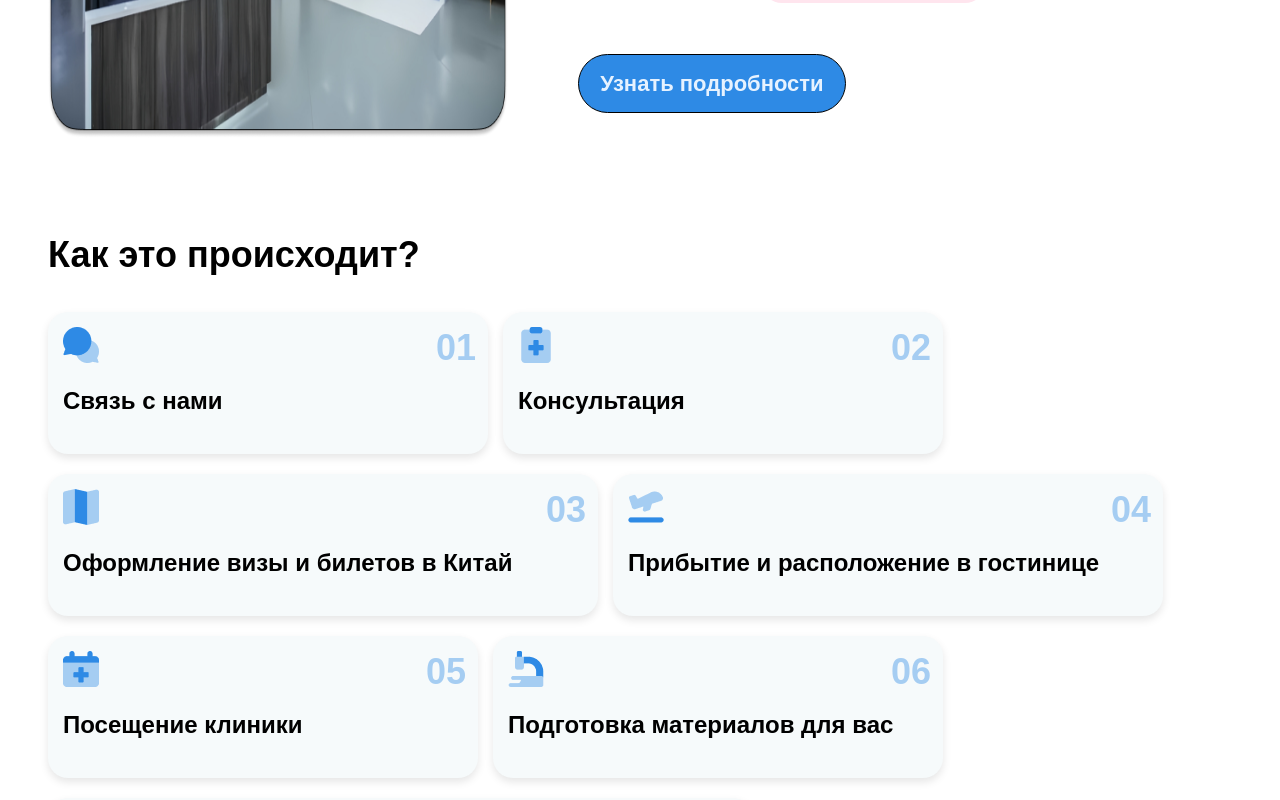
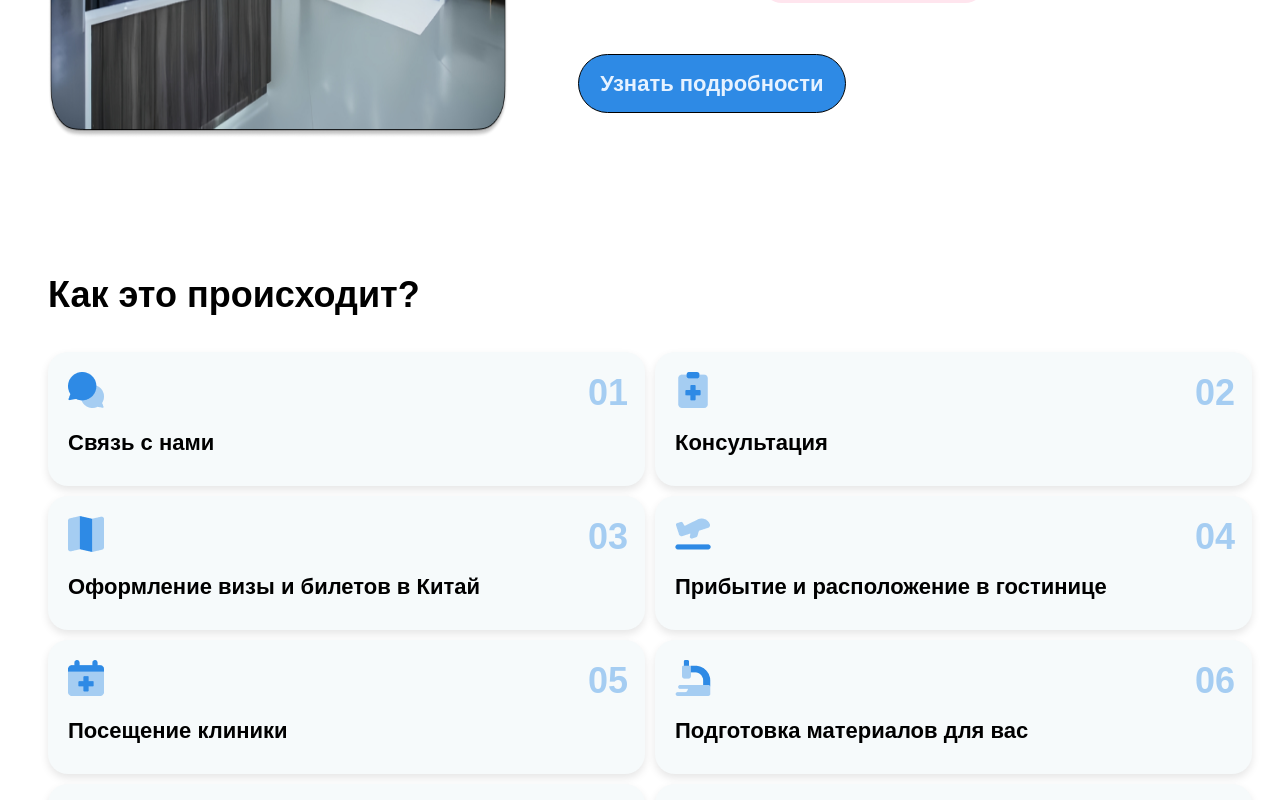
Before and after one commit to VoRaX00/Dentistry, a Next.js app: page / in a window 1280 px wide. Shown: the part 460-1260 px from the top of the page. Built offline with nearby package versions, Linux system fonts and the light colour scheme.

Commit message:
adaptive HowIt

```diff
--- a/src/app/page.tsx
+++ b/src/app/page.tsx
@@ -19,7 +19,12 @@ export default function Home() {
             </Head>
             <Heading/>
             <Hero/>
+
+        </div>
+        <div className={styles.text}>
             <HowIt/>
+        </div>
+        <div className={styles.container}>
             <Services/>
             <Contacts/>
         </div>
--- a/src/components/Card.tsx
+++ b/src/components/Card.tsx
@@ -12,8 +12,8 @@ type ContactCardProps = {
 export const Card: React.FC<ContactCardProps> = ({ text, number, imgSrc, width, height }) => {
     return (
         <div className={styles.card} style={{
-            width: width,
-            maxHeight: height,
+            width,
+            height: height,
         }}>
             <div className={styles.iconTextContainer}>
                 <img src={imgSrc} alt="message" className={styles.icon}/>
--- a/src/styles/Card.module.css
+++ b/src/styles/Card.module.css
@@ -6,11 +6,14 @@
     align-items: flex-start;
     background-color: #f6fafb;
     border-radius: 20px;
-    padding: 15px;
+    padding: 20px;
+    box-sizing: border-box;
     box-shadow: 0 4px 8px rgba(0, 0, 0, 0.1);
+    flex: 1;
     position: relative;
-    max-width: 100%;
-    max-height: 100%;
+    min-width: 400px;
+    max-width: 675px;
+    transition: flex-basis 0.3s ease;
 }
 
 .iconTextContainer {
@@ -25,7 +28,7 @@
 }
 
 .text {
-    font-size: 24px;
+    font-size: 22px;
     font-weight: bold;
     color: #000;
 }
--- a/src/styles/Home.module.css
+++ b/src/styles/Home.module.css
@@ -2,3 +2,7 @@
     font-family: Inter-Variable, sans-serif;
     padding: 40px;
 }
+
+.text {
+    font-family: Inter-Variable, sans-serif;
+}
--- a/src/styles/HowIt.module.css
+++ b/src/styles/HowIt.module.css
@@ -1,8 +1,7 @@
-
 .howIt {
-    margin: 0 auto;
-    align-items: center;
     padding-top: 60px;
+    padding-left: 40px;
+    padding-right: 20px;
 }
 
 .howItHeader {
@@ -11,9 +10,11 @@
     font-weight: bold;
 }
 
+
 .allCards {
     display: flex;
+    gap: 10px;
     flex-wrap: wrap;
-    gap: 15px;
-    row-gap: 20px;
+    flex-shrink: 1;
+    justify-content: flex-start;
 }
```
Also changed, not shown: src/components/HowIt.tsx (indentation only).
